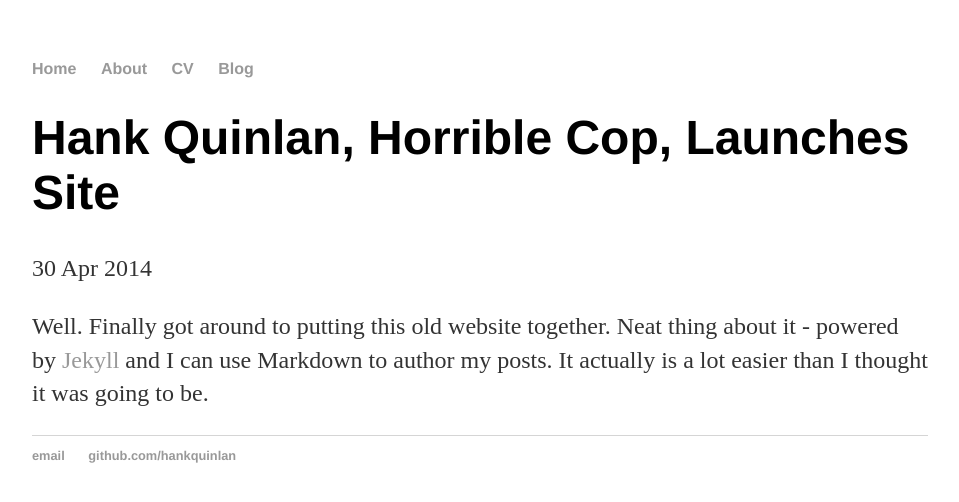
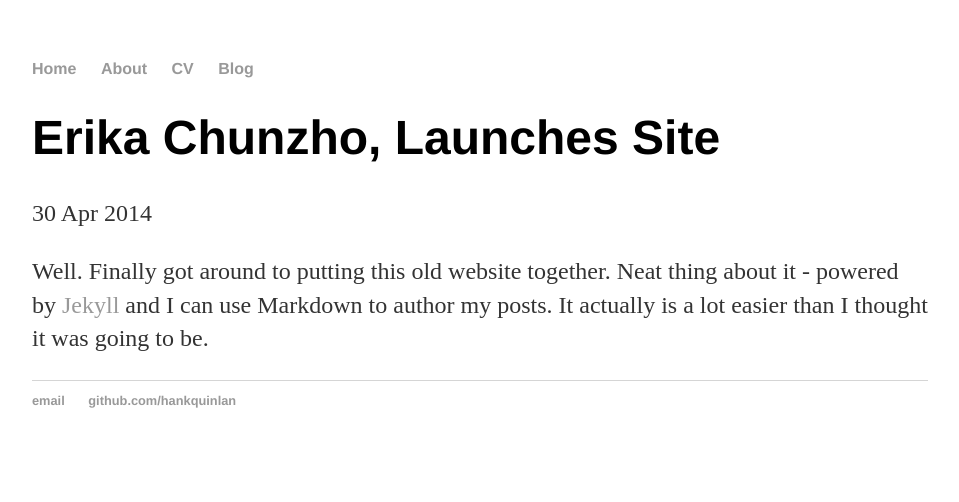
Before and after one commit to erikac2875/erikac2875.github.io, a Jekyll site: the page built from post/2014-04-30-erika-chunzho-site-launched.md, in a window 1280 px wide. Shown: the top 502 px of the page, without its empty margins (160-1119 px from the left). Built offline with Jekyll 4.4.1, drawn with Linux system fonts in a browser that asks for light colours.

Commit message:
2014-04-30-erika-chunzho-site-launched.md

```diff
--- a/post/2014-04-30-hank-quinlan-site-launched.md
+++ b/post/2014-04-30-erika-chunzho-site-launched.md
@@ -1,6 +1,6 @@
 ---
 layout: post
-title: "Hank Quinlan, Horrible Cop, Launches Site"
+title: "Erika Chunzho, Launches Site"
 date: 2014-04-30
 ---
 Well. Finally got around to putting this old website together.
```
